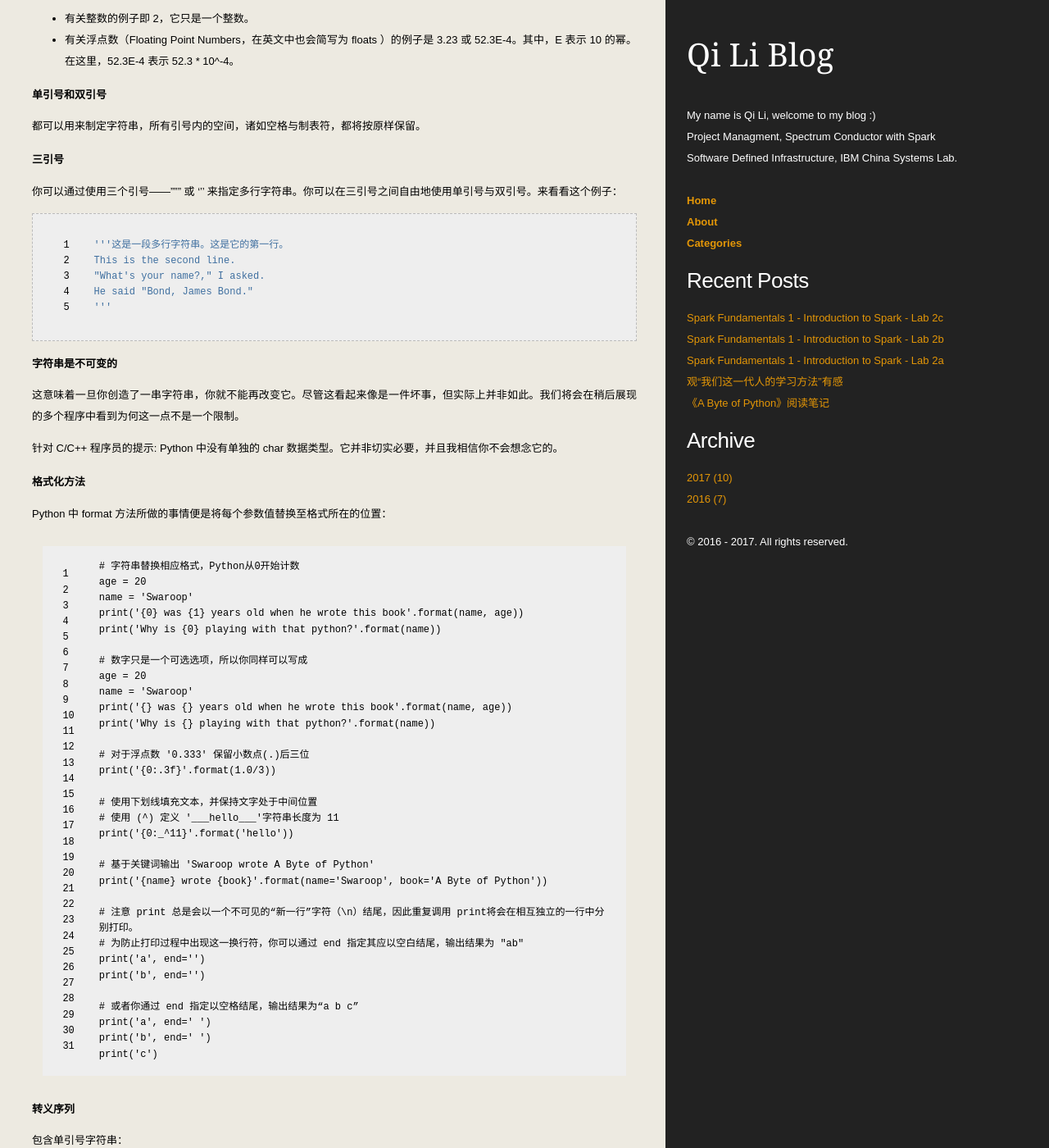
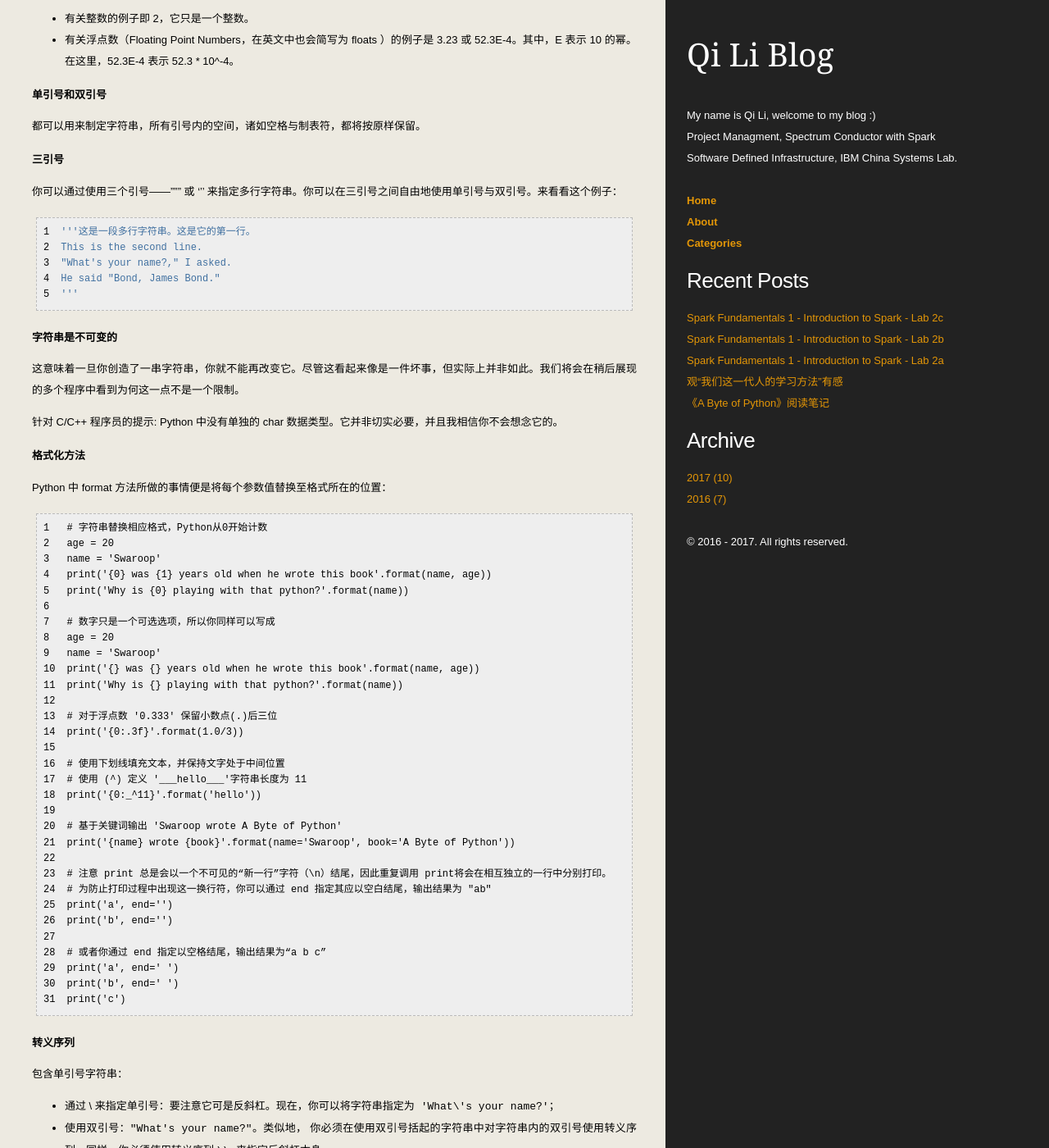
Before and after one commit to qili93/qili93.github.io, a Jekyll site: the page built from _posts/2017-06-05-book-review-a-byte-of-python.md, in a window 1280 px wide and 1400 px high, scrolled down 336 px. Shown: the whole window at 82% size. Built offline with Jekyll 4.4.1, drawn with Linux system fonts in a browser that asks for light colours; some web fonts are replaced; some of the changed text lies outside the part shown.

Commit message:
new style

```diff
--- a/_config.yml
+++ b/_config.yml
@@ -2,7 +2,7 @@ permalink: pretty
 url: https://qili93.github.io/
 baseurl: /
 #highlighter: pygments
-gems: [jekyll-paginate]
+plugins: [jekyll-paginate]
 paginate: 30
 paginate_path: "page:num"
 name: Qi Li
@@ -34,5 +34,9 @@ kramdown:
     # Rouge Options › https://github.com/jneen/rouge#full-options
     css_class: 'highlight'
     table_class: 'rouge-table'
-    line_numbers: true
     wrap: true
+    span:
+      line_numbers: false
+    block:
+      line_numbers: true
+      start_line: 1
--- a/media/css/style.css
+++ b/media/css/style.css
@@ -58,22 +58,27 @@ div.code div.highlight {
 }
 
 pre  {
-  padding: 13px;
+  padding: 5px;
   margin: 0;
   font-size: 100%;
   color: inherit;
   text-align: left;
-  white-space: pre-wrap;
-  word-wrap: break-word;
 }
 
-pre code{font-size:12px;line-height:1.6;display:block;overflow:auto;background: #eeeeee;padding: 0 0 0 .7em;}
+pre code{
+    font-size:12px;
+    line-height:1.6;
+    display:block;
+    overflow:auto;
+    border: 1px dashed #BBB;
+    background: #eeeeee;
+    padding:0;
+    margin: 0;
+}
 
 figure {
-padding:0 0;
-margin: 5px 0;
-border: 1px dashed #BBB;
-background: #eeeeee;
+padding:0;
+margin:0;
 }
 
 #wrapper {
```
